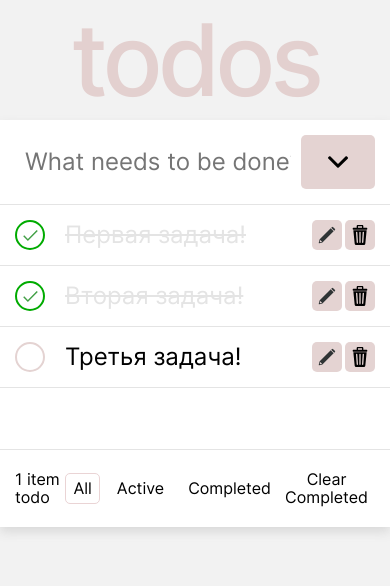
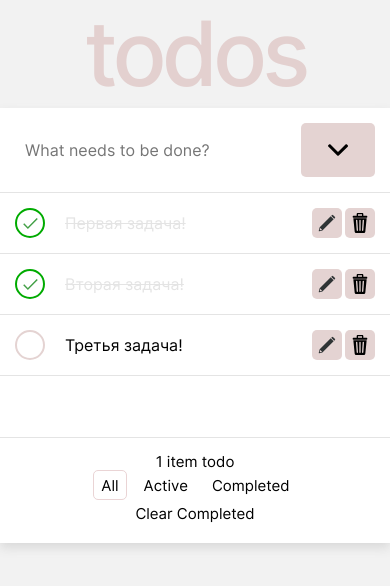
Before and after one commit to YuriiDereguzov/todo-app, a React (Create React App) app: page / in a window 390 px wide. Shown: the top 586 px of the page. Built offline with nearby package versions, Linux system fonts and the light colour scheme.

Commit message:
refactor: сделать адаптацию

```diff
--- a/src/components/AddTodo/AddTodo.css
+++ b/src/components/AddTodo/AddTodo.css
@@ -33,3 +33,9 @@
     padding: 0;
     border-radius: 5px;
 }
+
+@media screen and (max-width: 500px) {
+  .add__input {
+    font-size: 16px;
+  }
+}
--- a/src/components/App/App.css
+++ b/src/components/App/App.css
@@ -33,3 +33,9 @@
   background-color: #fff;
   box-shadow: 0px 5px 10px #d9d9d9;
 }
+
+@media screen and (max-width: 500px) {
+  .title {
+    font-size: 90px;
+  }
+}
--- a/src/components/TodoItem/TodoItem.css
+++ b/src/components/TodoItem/TodoItem.css
@@ -95,3 +95,9 @@
   text-decoration: line-through;
   color: #e4e4e4;
 }
+
+@media screen and (max-width: 500px) {
+  .todo__text {
+    font-size: 16px;
+  }
+}
--- a/src/components/TodoTools/TodoTools.css
+++ b/src/components/TodoTools/TodoTools.css
@@ -30,3 +30,10 @@
 .tools_button_active {
     border: 1px solid #ead4d5;
 }
+
+@media screen and (max-width: 550px) {
+  .tools {
+    flex-direction: column;
+    font-size: 15px;
+  }
+}
```
